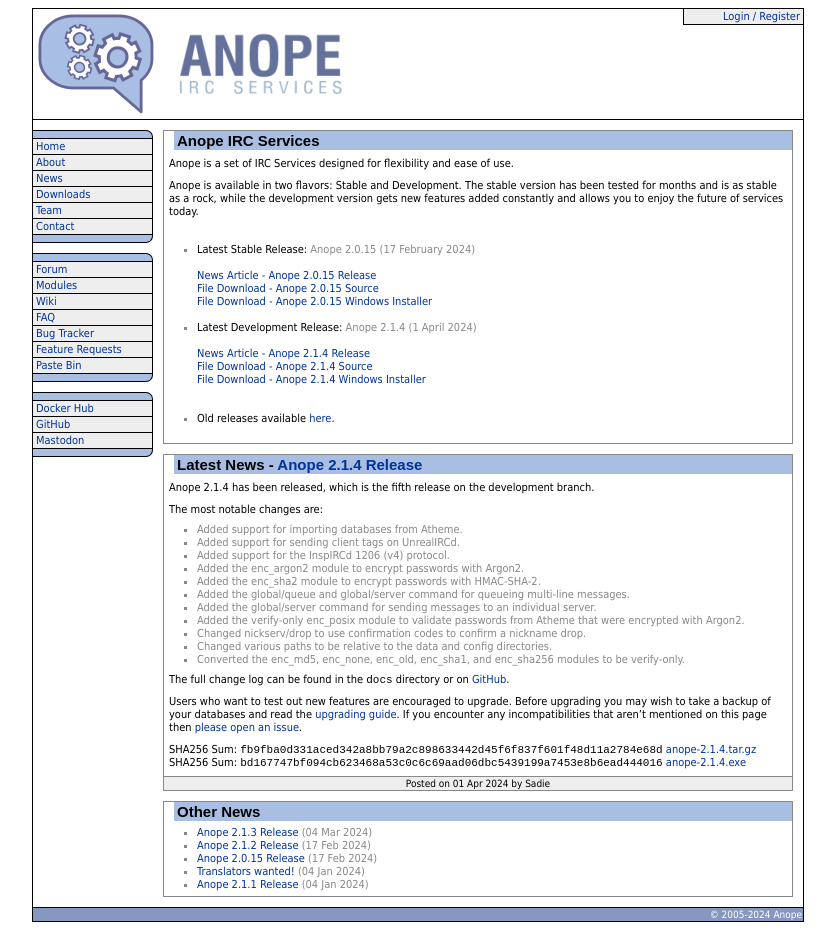
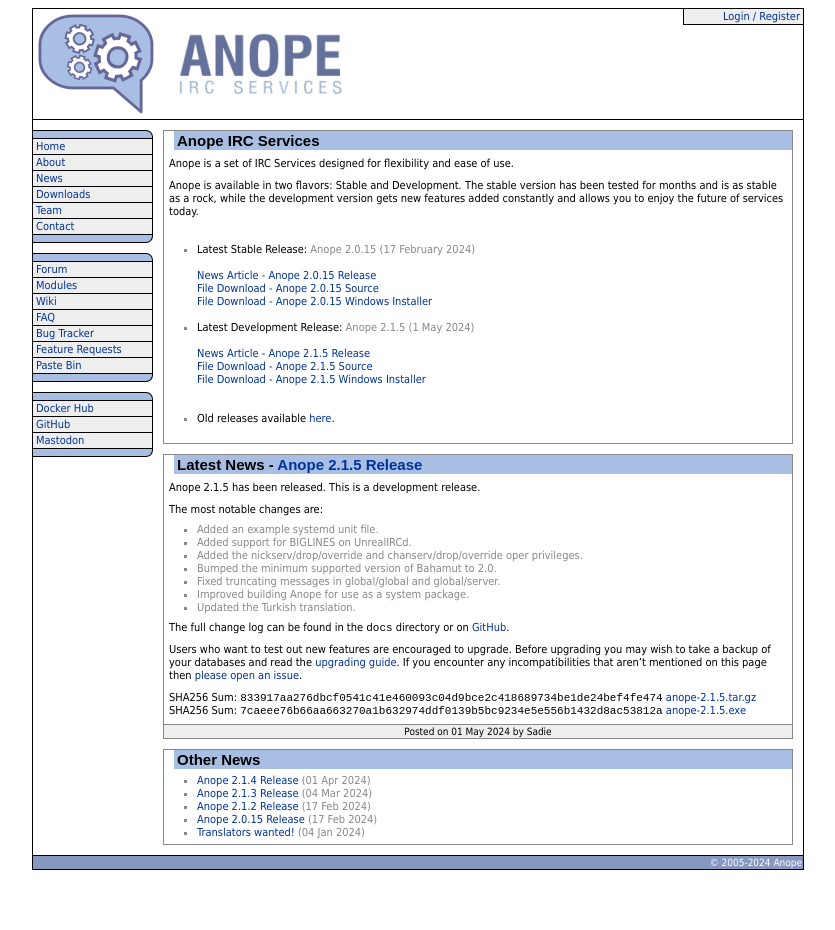
Before and after one commit to anope/website, a Jekyll site: the page built from index.html, in a window 1280 px wide. Shown: the whole page, without its empty margins (222-1057 px from the left). Built offline with Jekyll 4.4.1, drawn with Linux system fonts in a browser that asks for light colours; the list of posts is cut into pages by our own code; after the commit the page ends 900 px from its top, so only the background shows below that.

Commit message:
Add post for the 2.1.5 release.

```diff
--- a/_config.yml
+++ b/_config.yml
@@ -36,11 +36,11 @@
 
 releases:
   devel:
-    version: 2.1.4
-    date: 2024-04-01
-    news: /news/2024/anope-214-release.html
-    source: https://github.com/anope/anope/archive/refs/tags/2.1.4.tar.gz
-    windows: https://github.com/anope/anope/releases/download/2.1.4/anope-2.1.4.exe
+    version: 2.1.5
+    date: 2024-05-01
+    news: /news/2024/anope-215-release.html
+    source: https://github.com/anope/anope/archive/refs/tags/2.1.5.tar.gz
+    windows: https://github.com/anope/anope/releases/download/2.1.5/anope-2.1.5.exe
   stable:
     version: 2.0.15
     date: 2024-02-17
--- /dev/null
+++ b/_posts/2024-05-01-anope-215-release.md
@@ -0,0 +1,26 @@
+---
+layout: post
+title: Anope 2.1.5 Release
+author: Sadie
+category: 2024
+---
+
+Anope 2.1.5 has been released. This is a development release.
+
+The most notable changes are:
+
+* Added an example systemd unit file.
+* Added support for BIGLINES on UnrealIRCd.
+* Added the nickserv/drop/override and chanserv/drop/override oper privileges.
+* Bumped the minimum supported version of Bahamut to 2.0.
+* Fixed truncating messages in global/global and global/server.
+* Improved building Anope for use as a system package.
+* Updated the Turkish translation.
+
+The full change log can be found in the `docs` directory or on [GitHub](https://github.com/anope/anope/compare/2.1.4...2.1.5).
+
+Users who want to test out new features are encouraged to upgrade. Before upgrading you may wish to take a backup of your databases and read the [upgrading guide](/upgrading.html). If you encounter any incompatibilities that aren't mentioned on this page then [please open an issue](https://github.com/anope/website/issues/new).
+
+SHA256 Sum: `833917aa276dbcf0541c41e460093c04d9bce2c418689734be1de24bef4fe474` [anope-2.1.5.tar.gz](https://github.com/anope/anope/archive/refs/tags/2.1.5.tar.gz)
+\
+SHA256 Sum: `7caeee76b66aa663270a1b632974ddf0139b5bc9234e5e556b1432d8ac53812a` [anope-2.1.5.exe](https://github.com/anope/anope/releases/download/2.1.5/anope-2.1.5.exe)
```
